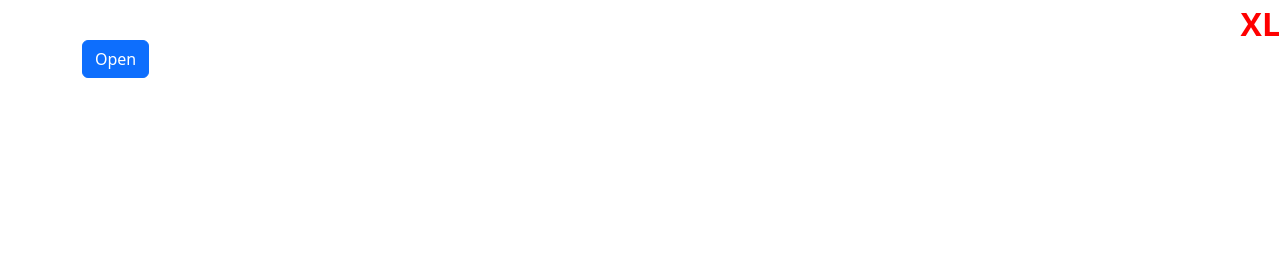
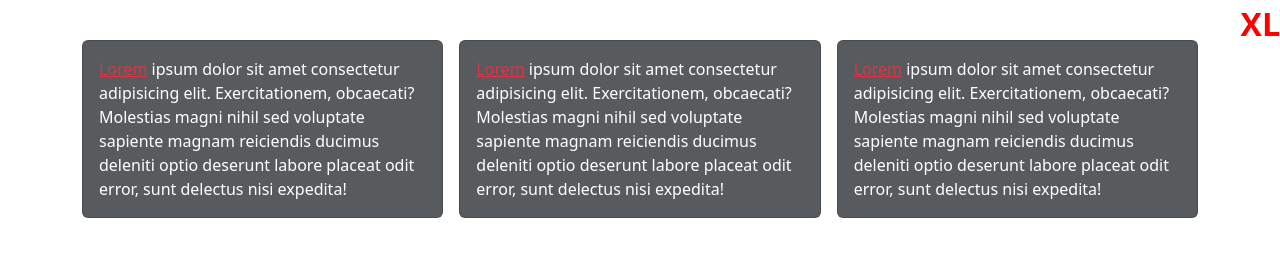
Before and after one commit to weraldco/bootstrap-lesson, a plain HTML site: page 11 - color-utilities/index.html in a window 1280 px wide. Drawn offline with nearby package versions, Linux system fonts and the light colour scheme.

Commit message:
added flex lesson

```diff
--- a/11 - color-utilities/index.html
+++ b/11 - color-utilities/index.html
@@ -21,32 +21,32 @@
 	</head>
 	<body>
 		<div class="container">
-			<button
-				class="btn btn-primary"
-				data-bs-toggle="modal"
-				data-bs-target="#modal"
-			>
-				Open
-			</button>
-
-			<div class="modal fade" id="modal">
-				<div class="modal-dialog">
-					<div class="modal-content">
-						<div class="modal-header">
-							<h2>Header</h2>
-							<button
-								class="btn-close"
-								data-bs-dismiss="modal"
-								data-bs-target="#modal"
-							></button>
-						</div>
-						<div class="modal-body">
-							Lorem, ipsum dolor sit amet consectetur adipisicing elit. Magnam
-							similique in blanditiis pariatur eum molestiae maiores, eligendi,
-							ab iusto possimus sed suscipit laboriosam est numquam vero odio,
-							voluptate modi dolorum.
-						</div>
-						<div class="modal-footer">Footer</div>
+			<div class="hstack gap-3">
+				<div class="card text-bg-dark bg-opacity-75">
+					<div class="card-body">
+						<a href="#" class="link-danger">Lorem</a> ipsum dolor sit amet
+						consectetur adipisicing elit. Exercitationem, obcaecati? Molestias
+						magni nihil sed voluptate sapiente magnam reiciendis ducimus
+						deleniti optio deserunt labore placeat odit error, sunt delectus
+						nisi expedita!
+					</div>
+				</div>
+				<div class="card text-bg-dark bg-opacity-75">
+					<div class="card-body">
+						<a href="#" class="link-danger">Lorem</a> ipsum dolor sit amet
+						consectetur adipisicing elit. Exercitationem, obcaecati? Molestias
+						magni nihil sed voluptate sapiente magnam reiciendis ducimus
+						deleniti optio deserunt labore placeat odit error, sunt delectus
+						nisi expedita!
+					</div>
+				</div>
+				<div class="card text-bg-dark bg-opacity-75">
+					<div class="card-body">
+						<a href="#" class="link-danger">Lorem</a> ipsum dolor sit amet
+						consectetur adipisicing elit. Exercitationem, obcaecati? Molestias
+						magni nihil sed voluptate sapiente magnam reiciendis ducimus
+						deleniti optio deserunt labore placeat odit error, sunt delectus
+						nisi expedita!
 					</div>
 				</div>
 			</div>
--- /dev/null
+++ b/12 - flex/styles.css
@@ -0,0 +1,51 @@
+body {
+	margin-top: 40px; /* This margin just makes the text easier to read. You can remove it if you want since it can mess with your other styles. */
+}
+
+body::before {
+	content: 'XS';
+	color: red;
+	font-size: 2rem;
+	font-weight: bold;
+	position: fixed;
+	top: 0;
+	right: 0;
+}
+
+/* This box class is purely used for explaining how the bootstrap grid system works. */
+.box {
+	background-color: lightblue;
+	border: 1px solid blue;
+	min-height: 50px;
+	font-size: 2rem;
+}
+
+@media (min-width: 576px) {
+	body::before {
+		content: 'SM';
+	}
+}
+
+@media (min-width: 768px) {
+	body::before {
+		content: 'MD';
+	}
+}
+
+@media (min-width: 992px) {
+	body::before {
+		content: 'LG';
+	}
+}
+
+@media (min-width: 1200px) {
+	body::before {
+		content: 'XL';
+	}
+}
+
+@media (min-width: 1400px) {
+	body::before {
+		content: 'XXL';
+	}
+}
```
Also changed, not shown: 12 - flex/index.html (added, +32 -0 lines), 12 - flex/sample.webp (added).
